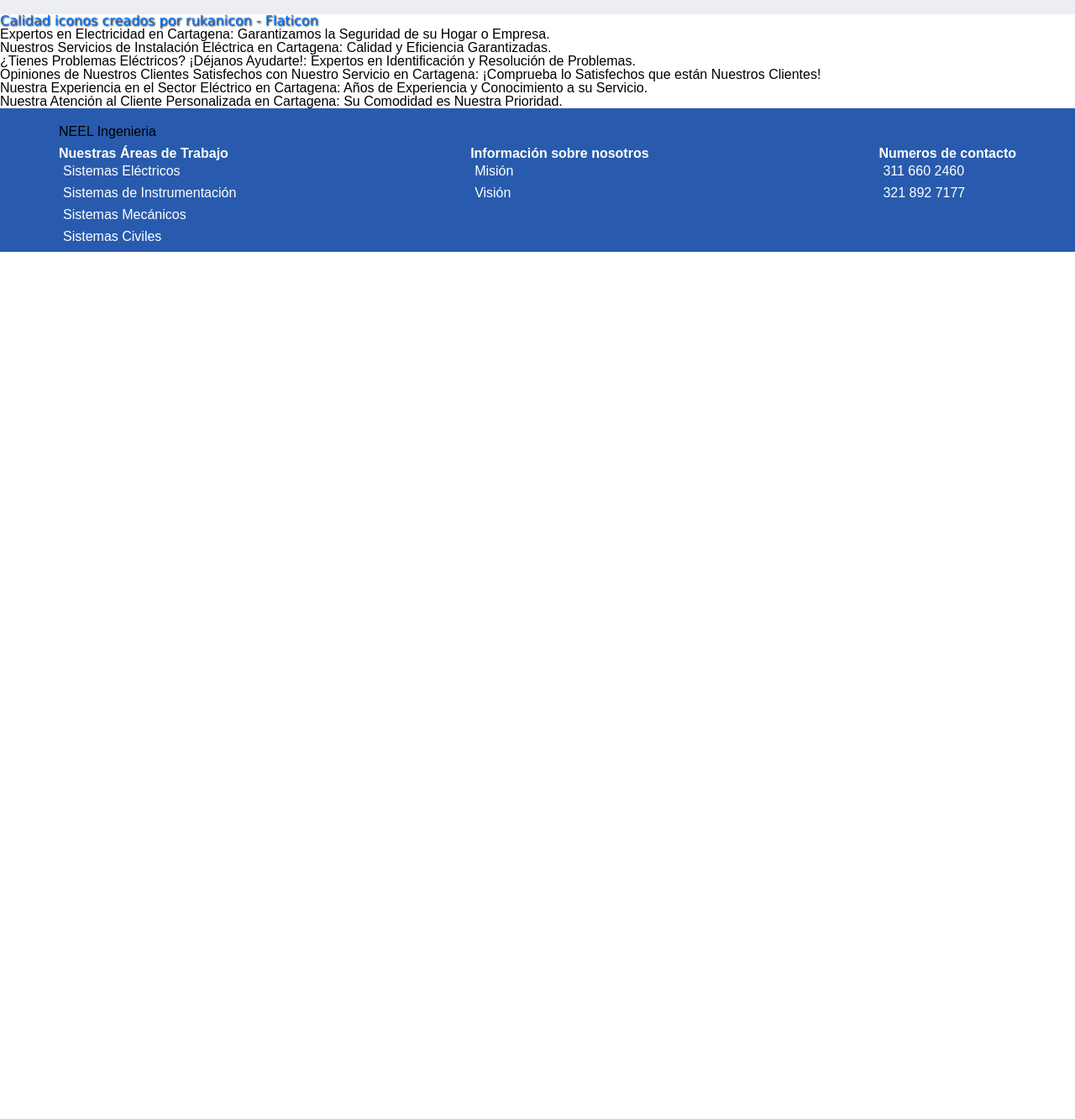
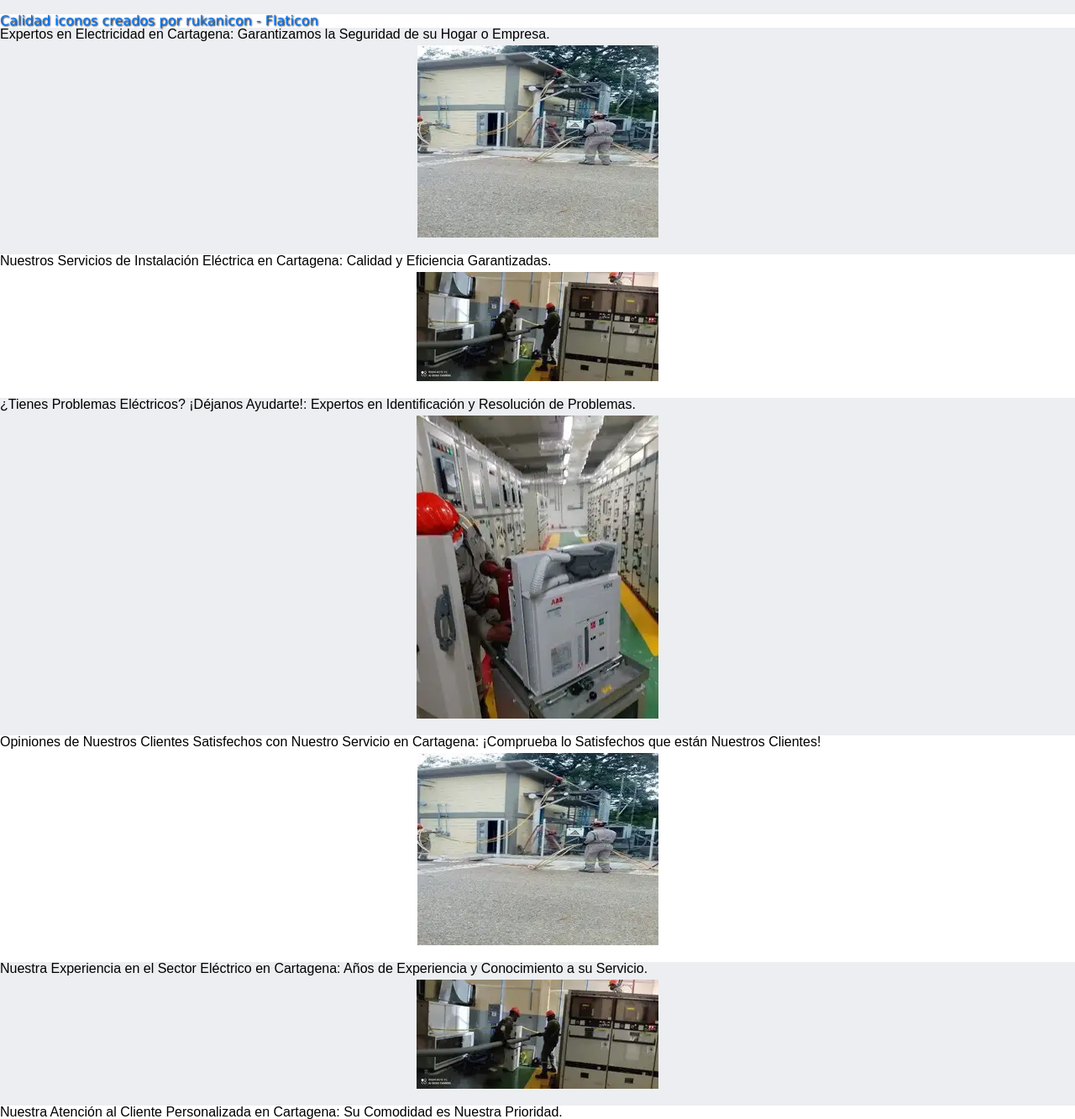
Before and after one commit to KevinRomeroVilla/LP_Neel_Ingenieria, a plain HTML site: page index.html in a window 1280 px wide. Shown: the part 732-2065 px from the top of the page at 84% size. Before the commit the page ends 1032 px from the top, so only its background shows below. Drawn offline with Linux system fonts and the light colour scheme; a script that the page names is missing.

Commit message:
beginning of the content CSS

```diff
--- a/CSS/index.css
+++ b/CSS/index.css
@@ -104,6 +104,41 @@ nav .imageContainer a img {
   justify-content: center;
   padding-bottom: 20px;
 }
+
+.content h2 {
+  padding-bottom: 5px;
+}
+
+.image-content {
+  display: flex;
+  justify-content: center;
+  padding-bottom: 20px;
+}
+
+.box-content-1 {
+  background-color: #eceef1;
+}
+
+.box-content-2 {
+  background-color: #ffffff;
+}
+
+.box-content-3 {
+  background-color: #eceef1;
+}
+
+.box-content-4 {
+  background-color: #ffffff;
+}
+
+.box-content-5 {
+  background-color: #eceef1;
+}
+
+.box-content-6 {
+  background-color: #ffffff;
+}
+
 footer {
   background-color: var(--bg-c-footer);
   padding-top: 20px;
--- a/index.html
+++ b/index.html
@@ -71,30 +71,60 @@
         <div></div>
       </section>
       <div id="content" class="content">
+        <div id="box-content-1" class="box-content-1">
           <h2>
-          Expertos en Electricidad en Cartagena: Garantizamos la Seguridad de su
-          Hogar o Empresa.
+            Expertos en Electricidad en Cartagena: Garantizamos la Seguridad de
+            su Hogar o Empresa.
           </h2>
+          <div class="image-content">
+            <img src="/Images/FOTO 2_288_webp.webp" />
+          </div>
+        </div>
+        <div id="box-content-2" class="box-content-2">
           <h2>
             Nuestros Servicios de Instalación Eléctrica en Cartagena: Calidad y
             Eficiencia Garantizadas.
           </h2>
+          <div class="image-content">
+            <img src="/Images/FOTO 3_288_webp.webp" />
+          </div>
+        </div>
+        <div id="box-content-3" class="box-content-3">
           <h2>
             ¿Tienes Problemas Eléctricos? ¡Déjanos Ayudarte!: Expertos en
             Identificación y Resolución de Problemas.
           </h2>
+          <div class="image-content">
+            <img src="/Images/FOTO 4_288_webp.webp" />
+          </div>
+        </div>
+        <div id="box-content-4" class="box-content-4">
           <h2>
             Opiniones de Nuestros Clientes Satisfechos con Nuestro Servicio en
             Cartagena: ¡Comprueba lo Satisfechos que están Nuestros Clientes!
           </h2>
+          <div class="image-content">
+            <img src="/Images/FOTO 2_288_webp.webp" />
+          </div>
+        </div>
+        <div id="box-content-5" class="box-content-5">
           <h2>
             Nuestra Experiencia en el Sector Eléctrico en Cartagena: Años de
             Experiencia y Conocimiento a su Servicio.
           </h2>
+          <div class="image-content">
+            <img src="/Images/FOTO 3_288_webp.webp" />
+          </div>
+        </div>
+        <div id="box-content-6" class="box-content-6">
           <h2>
             Nuestra Atención al Cliente Personalizada en Cartagena: Su Comodidad
             es Nuestra Prioridad.
           </h2>
+          <div class="image-content">
+            <img src="/Images/FOTO 4_288_webp.webp" />
+          </div>
+        </div>
       </div>
     </main>
     <footer id="footer" class="footer">
```
Also changed, not shown: Images/FOTO 2_288_webp.webp (added), Images/FOTO 3_288_webp.webp (added), Images/FOTO 4_288_webp.webp (added). Lines whose indentation alone changed are shown as unchanged.
